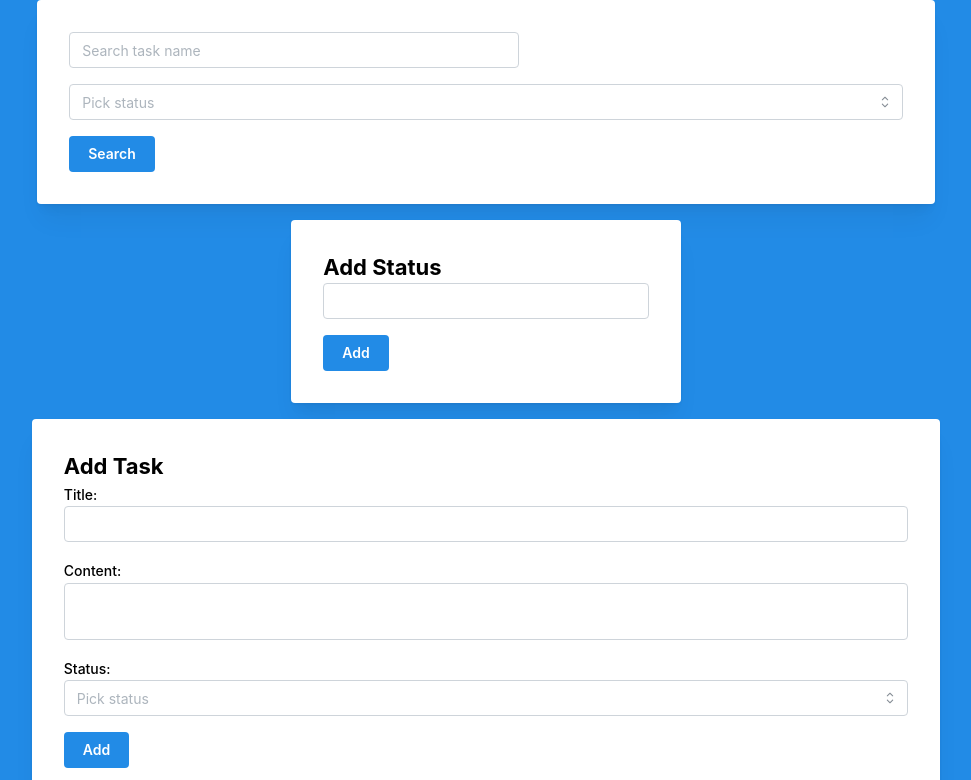
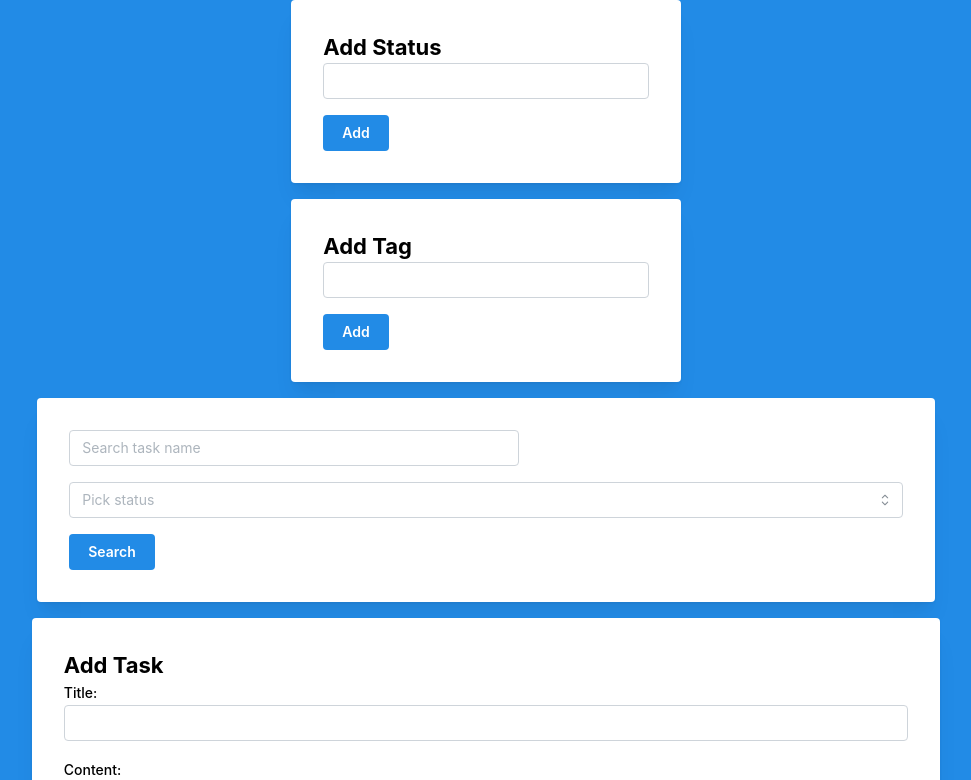
Before and after one commit to Mojisan/project-todo-list-2, a React (Vite) app in the folder todo-list/: page / in a window 1280 px wide. Shown: the top 780 px of the page, without its empty margins (154-1125 px from the left). Built offline with nearby package versions, Linux system fonts and the light colour scheme.

Commit message:
implemented adding tag to todo-list

```diff
--- a/todo-list/src/constant.ts
+++ b/todo-list/src/constant.ts
@@ -1,2 +1,3 @@
 export const TASKS_KEY = "tasks"
 export const STATUSES_KEY = "statuses"
+export const TAGS_KEY = "tags"
--- a/todo-list/src/interface.ts
+++ b/todo-list/src/interface.ts
@@ -8,6 +8,10 @@ export interface IStatus {
   status: string
 }
 
+export interface ITag {
+  tag: string
+}
+
 export interface IFilterTask {
   keyword: string
   status: string
--- a/todo-list/src/pages/todo-list-page/TodoListPage.tsx
+++ b/todo-list/src/pages/todo-list-page/TodoListPage.tsx
@@ -6,6 +6,7 @@ import DisplayTasks from "./components/DisplayTasks"
 import SearchTaskForm from "./components/forms/SearchTaskForm"
 import { useStatusesStore } from "../../store/useStatusesStore"
 import AddStatusForm from "./components/forms/AddStatus"
+import AddTagForm from "./components/forms/AddTag"
 
 const TodoListPage = () => {
   const { loadTasks } = useTasksStore()
@@ -18,9 +19,11 @@ const TodoListPage = () => {
 
   return (
     <Flex align='center' h='150vh' bg='blue' direction='column' gap='md'>
+      <AddStatusForm />
+
+      <AddTagForm />
+
       <SearchTaskForm />
-
-      <AddStatusForm />
 
       <AddTaskForm />
 
--- /dev/null
+++ b/todo-list/src/pages/todo-list-page/components/forms/AddTag.tsx
@@ -0,0 +1,64 @@
+import {
+  Button,
+  Flex,
+  Grid,
+  Paper,
+  Text,
+  TextInput,
+  Title,
+} from "@mantine/core"
+import { useForm } from "@mantine/form"
+import type { ITag } from "../../../../interface"
+import { useTagsStore } from "../../../../store/useTagsStore"
+
+const AddTagForm = () => {
+  const { addTag, tagsRecords } = useTagsStore()
+  const form = useForm<ITag>({
+    initialValues: {
+      tag: "",
+    },
+    validate: {
+      tag: (value: string) => {
+        const transformedTags: string[] = tagsRecords.map((tag) =>
+          tag.toLowerCase(),
+        )
+
+        return transformedTags.includes(value.toLowerCase())
+          ? "This tag is already achieved."
+          : null
+      },
+    },
+  })
+
+  const handleSubmitForm = async (value: ITag) => {
+    await addTag(value.tag)
+
+    form.setValues({ tag: "" })
+  }
+
+  return (
+    <Paper shadow='md' p='xl'>
+      <form onSubmit={form.onSubmit(handleSubmitForm)}>
+        <Title order={3}>Add Tag</Title>
+
+        <Grid>
+          <Grid.Col span={12}>
+            <TextInput {...form.getInputProps("tag")} />
+          </Grid.Col>
+
+          <Grid.Col span={12}>
+            <Button type='submit'>Add</Button>
+          </Grid.Col>
+        </Grid>
+      </form>
+
+      <Flex direction='row' gap='md'>
+        {tagsRecords.map((tag, index) => {
+          return <Text key={index}>{tag}</Text>
+        })}
+      </Flex>
+    </Paper>
+  )
+}
+
+export default AddTagForm
--- /dev/null
+++ b/todo-list/src/store/useTagsStore.ts
@@ -0,0 +1,45 @@
+import { create } from "zustand"
+import { TAGS_KEY } from "../constant"
+
+type TagsState = {
+  tagsRecords: string[]
+}
+
+type TagsAction = {
+  addTag: (tag: string) => void
+  loadTags: () => void
+}
+
+const initialState: TagsState = {
+  tagsRecords: [],
+}
+
+export const useTagsStore = create<TagsState & TagsAction>((set, get) => ({
+  ...initialState,
+
+  addTag: (tag: string) => {
+    try {
+      get().loadTags()
+
+      const tags: string[] = get().tagsRecords
+      const updateTags: string[] = [...tags, tag]
+
+      localStorage.setItem(TAGS_KEY, JSON.stringify(updateTags))
+
+      get().loadTags()
+    } catch (error) {
+      throw Error("Failed to add tag")
+    }
+  },
+
+  loadTags: () => {
+    try {
+      const tagsString = localStorage.getItem(TAGS_KEY)
+      const transformedTags: string[] = tagsString ? JSON.parse(tagsString) : []
+
+      set({ tagsRecords: transformedTags })
+    } catch (error) {
+      throw Error("Failed to fetch tags")
+    }
+  },
+}))
```
